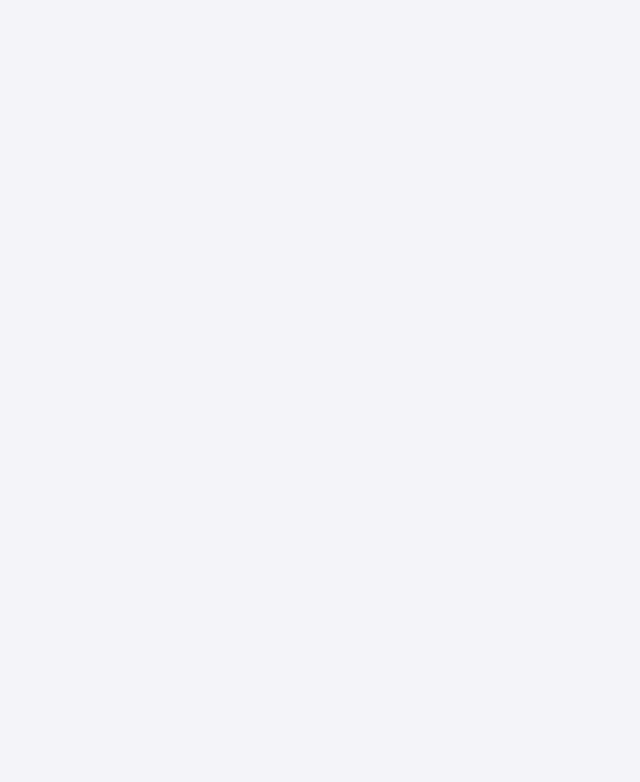
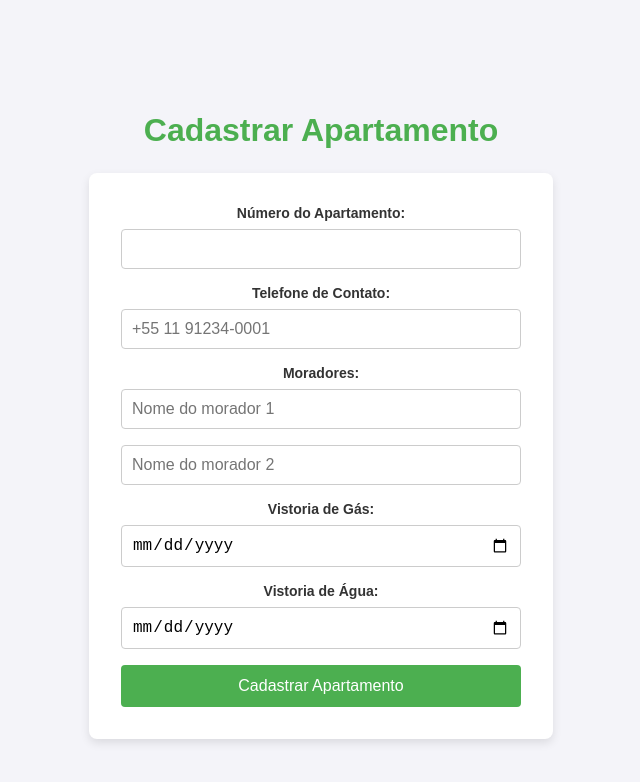
Before and after one commit to horadoqa/HabitApp, a React (Create React App) app in the folder fe/habitatapp/: page /apartamento in a window 1280 px wide. Before the commit this address had no page. Shown: the top 782 px of the page, without its empty margins (319-959 px from the left). Built offline with nearby package versions, Linux system fonts and the light colour scheme.

Commit message:
cadastro apartamento

```diff
--- a/fe/habitatapp/src/App.js
+++ b/fe/habitatapp/src/App.js
@@ -1,8 +1,9 @@
 import React, { useState } from 'react';
 import { BrowserRouter as Router, Routes, Route } from 'react-router-dom';
+import HealthCheck from './pages/HealthCheck';
 import Login from './pages/Login';
 import Cadastro from './pages/Cadastro';
-import HealthCheck from './pages/HealthCheck'; // Importando a página de HealthCheck
+import Apartamento from './pages/Apartamento';
 
 const App = () => {
   const [token, setToken] = useState('');
@@ -16,6 +17,7 @@ const App = () => {
         {/* Rota para Cadastro */}
         <Route path="/cadastro" element={<Cadastro />} />
         <Route path="/healthcheck" element={<HealthCheck />} />
+        <Route path="/apartamento" element={<Apartamento />} />
       </Routes>
     </Router>
   );
--- /dev/null
+++ b/fe/habitatapp/src/pages/Apartamento.css
@@ -0,0 +1,5 @@
+h1, h2 {
+    text-align: center;
+    margin-bottom: 1.5rem;
+    color: #4CAF50;
+  }
--- /dev/null
+++ b/fe/habitatapp/src/pages/Apartamento.js
@@ -0,0 +1,106 @@
+import React, { useState } from 'react';
+import './Apartamento.css';
+
+const Apartamento = () => {
+  const [apartamento, setApartamento] = useState('');
+  const [telefoneContato, setTelefoneContato] = useState('');
+  const [moradores, setMoradores] = useState(['', '']);
+  const [vistoriaGás, setVistoriaGás] = useState('');
+  const [vistoriaÁgua, setVistoriaÁgua] = useState('');
+
+  // Função para atualizar o estado dos moradores
+  const handleMoradorChange = (index, value) => {
+    const newMoradores = [...moradores];
+    newMoradores[index] = value;
+    setMoradores(newMoradores);
+  };
+
+  // Função para lidar com o envio do formulário
+  const handleSubmit = (e) => {
+    e.preventDefault();
+
+    // Criar o objeto do apartamento
+    const apartamentoData = {
+      apartamento,
+      telefone_contato: telefoneContato,
+      moradores,
+      vistoria: {
+        gás: vistoriaGás,
+        água: vistoriaÁgua,
+      },
+    };
+
+    console.log('Dados do apartamento:', apartamentoData);
+
+    // Aqui você pode adicionar a lógica de envio para o backend
+  };
+
+  return (
+    <div style={{ textAlign: 'center', marginTop: '50px' }}>
+      <h1>Cadastrar Apartamento</h1>
+
+      <div className="container">
+        <form id="apartamentoForm" onSubmit={handleSubmit}>
+          <label htmlFor="apartamento">Número do Apartamento:</label>
+          <input
+            type="number"
+            id="apartamento"
+            value={apartamento}
+            onChange={(e) => setApartamento(e.target.value)}
+            required
+          />
+
+          <label htmlFor="telefone_contato">Telefone de Contato:</label>
+          <input
+            type="tel"
+            id="telefone_contato"
+            value={telefoneContato}
+            onChange={(e) => setTelefoneContato(e.target.value)}
+            placeholder="+55 11 91234-0001"
+            required
+          />
+
+          <label>Moradores:</label>
+          <div className="moradores">
+            <input
+              type="text"
+              value={moradores[0]}
+              onChange={(e) => handleMoradorChange(0, e.target.value)}
+              placeholder="Nome do morador 1"
+              required
+            />
+            <input
+              type="text"
+              value={moradores[1]}
+              onChange={(e) => handleMoradorChange(1, e.target.value)}
+              placeholder="Nome do morador 2"
+              required
+            />
+          </div>
+
+          <label htmlFor="vistoria_gas">Vistoria de Gás:</label>
+          <input
+            type="date"
+            id="vistoria_gas"
+            value={vistoriaGás}
+            onChange={(e) => setVistoriaGás(e.target.value)}
+            required
+          />
+
+          <label htmlFor="vistoria_agua">Vistoria de Água:</label>
+          <input
+            type="date"
+            id="vistoria_agua"
+            value={vistoriaÁgua}
+            onChange={(e) => setVistoriaÁgua(e.target.value)}
+            required
+          />
+
+          <button type="submit">Cadastrar Apartamento</button>
+        </form>
+      </div>
+    </div>
+  );
+};
+
+export default Apartamento;
```
